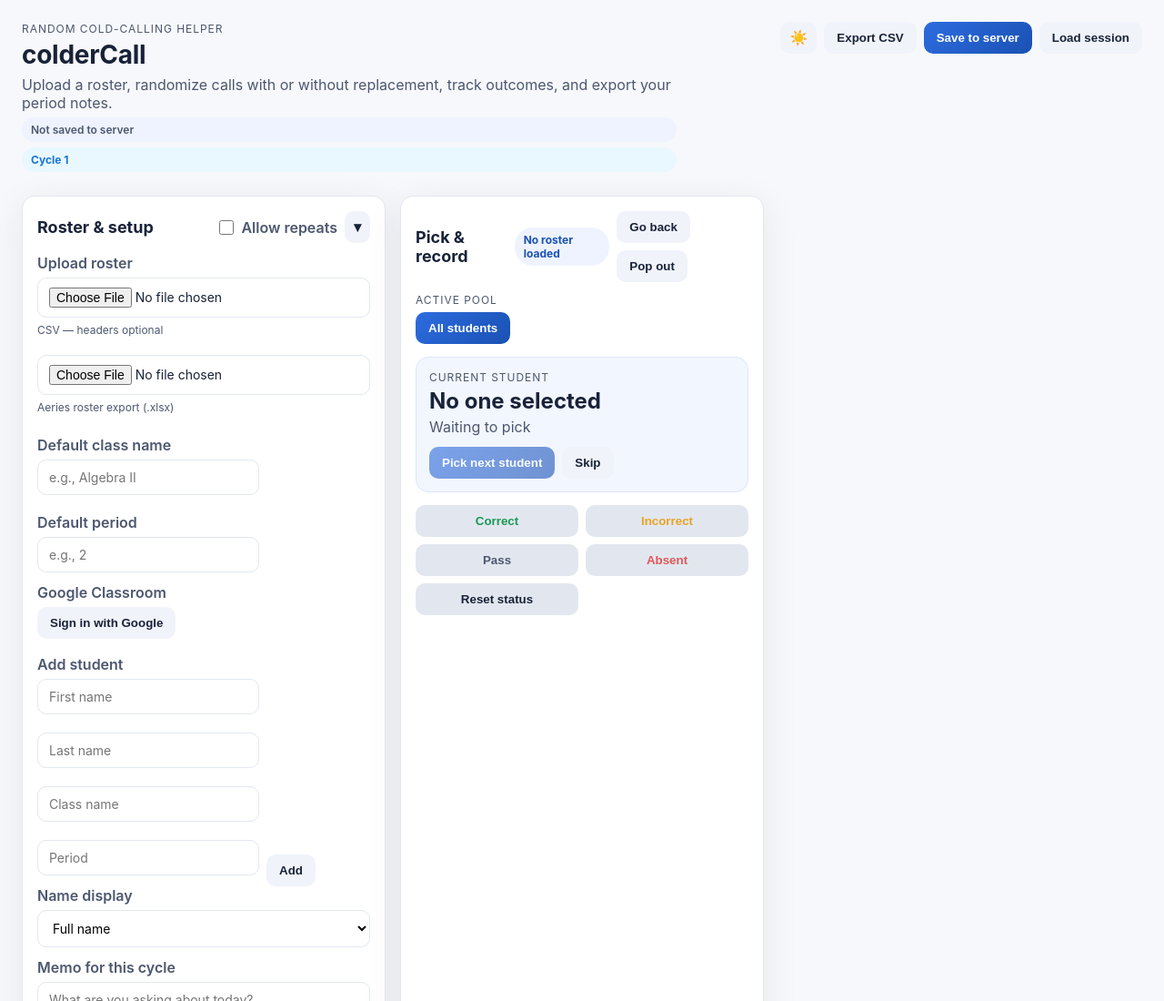
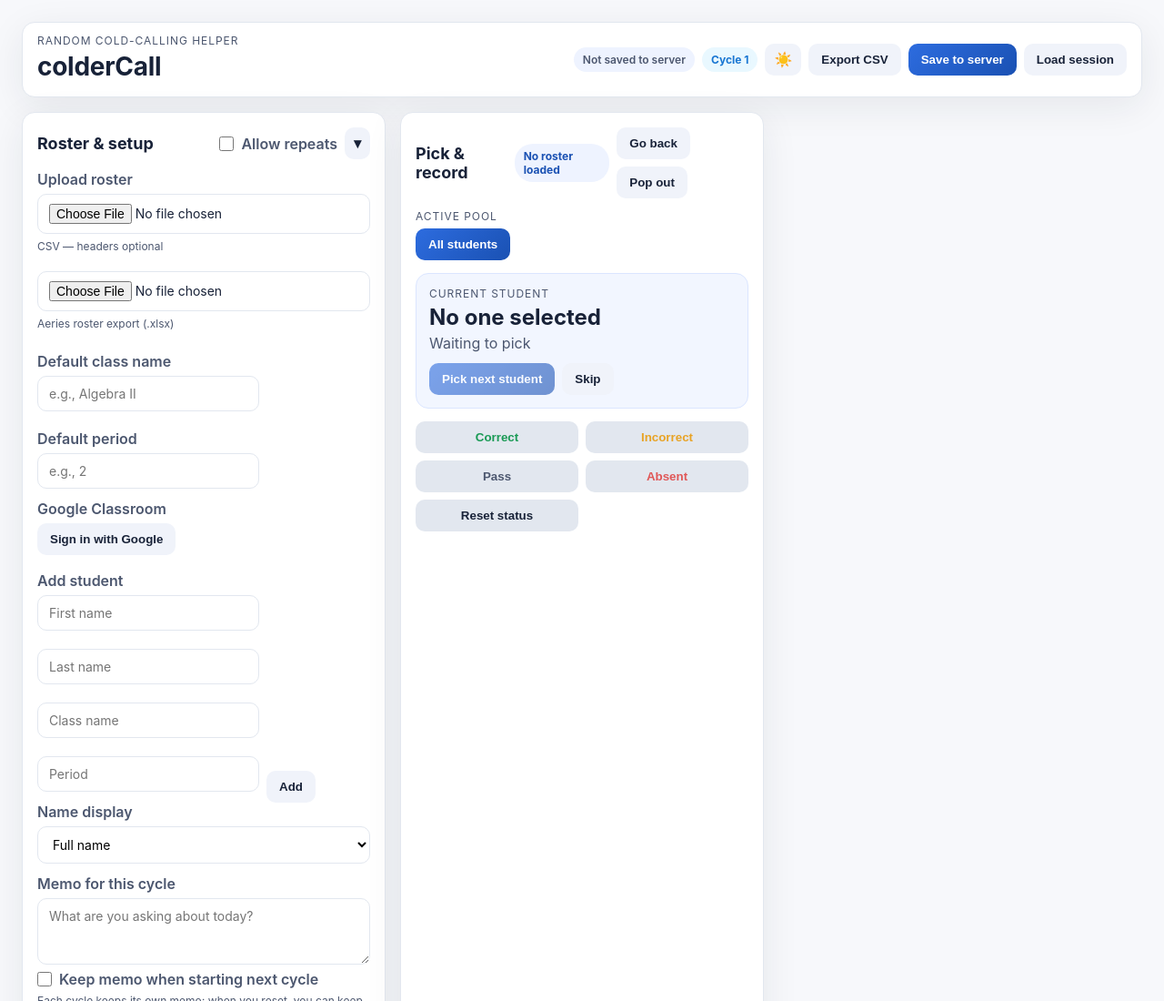
Before and after one commit to Lava-Goat/colderCall, a website: page index.html in a window 1280 px wide. Shown: the top 1100 px of the page at 91% size. Drawn offline with Linux system fonts and the light colour scheme; no server answers.

Commit message:
Fix popout controls, collapsed panel UX, and header layout
- Main window pick panel is no longer dimmed/disabled when popout is open
- Collapsed panels remove their bottom margin so the header bar is tight
- Class list collapses to auto-fit width instead of spanning full width
- Header redesigned as a panel bar: pills moved alongside buttons, lede removed, aligned center

Co-Authored-By: Lava Goat Software <128851086+Lava-Goat@users.noreply.github.com>

```diff
--- a/index.html
+++ b/index.html
@@ -11,11 +11,10 @@
     <div>
       <p class="eyebrow">Random cold-calling helper</p>
       <h1>colderCall</h1>
-      <p class="lede">Upload a roster, randomize calls with or without replacement, track outcomes, and export your period notes.</p>
+    </div>
+    <div class="actions-row">
       <p id="serverStatus" class="pill muted">Not saved to server</p>
       <p id="cycleInfo" class="pill info">Cycle 1</p>
-    </div>
-    <div class="actions-row">
       <button id="themeToggle" class="ghost icon-btn" title="Toggle dark mode">☀️</button>
       <button id="exportCsv" class="ghost">Export CSV</button>
       <button id="saveServer" class="primary">Save to server</button>
--- a/styles.css
+++ b/styles.css
@@ -128,10 +128,15 @@ body {
 
 header.app-header {
   display: flex;
-  align-items: flex-start;
+  align-items: center;
   justify-content: space-between;
   gap: 16px;
-  margin-bottom: 20px;
+  margin-bottom: 16px;
+  background: var(--panel);
+  border: 1px solid var(--border);
+  border-radius: 14px;
+  padding: 12px 16px;
+  box-shadow: var(--shadow);
 }
 
 h1 {
@@ -174,10 +179,6 @@ body.popout-mode .wide {
   display: none;
 }
 
-body.popout-detached .pick-panel {
-  opacity: 0.35;
-  pointer-events: none;
-}
 
 .panel {
   background: var(--panel);
@@ -465,6 +466,14 @@ tr:hover td {
   display: none;
 }
 
+.panel.collapsed .panel-header {
+  margin-bottom: 0;
+}
+
+.panel.wide.collapsed {
+  grid-column: auto;
+}
+
 /* Popout mode — display-only name screen */
 body.popout-mode {
   padding: 0;
```
